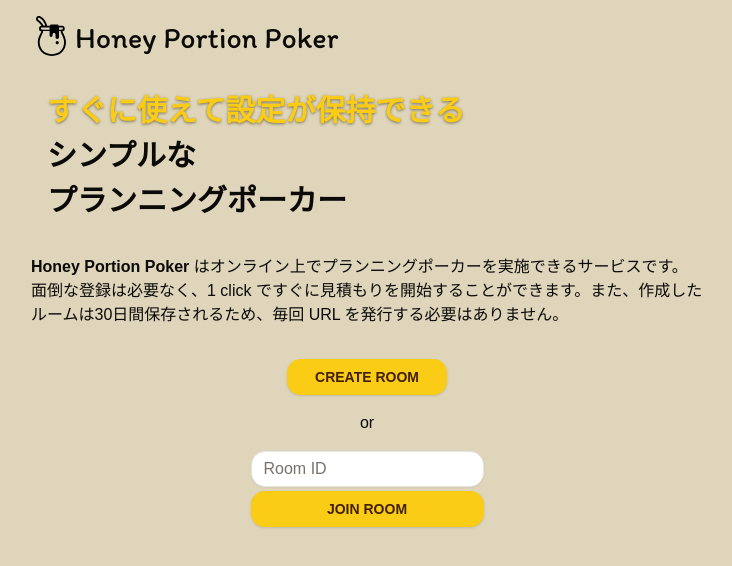
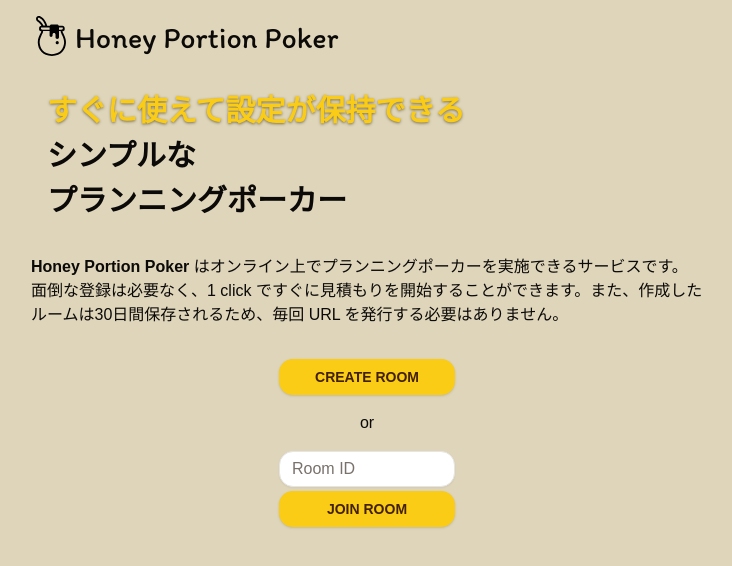
Before and after one commit to harusame0616/honey-portion-porker, a Next.js app in the folder web/: page / in a window 1280 px wide. Shown: the top 566 px of the page, without its empty margins (273-1005 px from the left). Built offline with nearby package versions, Linux system fonts and the light colour scheme.

Commit message:
トップのボタンのサイズ統一

```diff
--- a/web/src/app/new-room-creation-form.tsx
+++ b/web/src/app/new-room-creation-form.tsx
@@ -12,8 +12,8 @@
     undefined
   );
   return (
-    <Form action={formAction}>
-      <Button disabled={isPending} className="w-40 font-bold">
+    <Form action={formAction} className="w-full">
+      <Button disabled={isPending} className="w-full font-bold">
         {isPending ? (
           <ReloadIcon
             className="animate-spin"
--- a/web/src/app/page.tsx
+++ b/web/src/app/page.tsx
@@ -32,10 +32,12 @@
             URL を発行する必要はありません。
           </p>
 
-          <div className="p-8 flex flex-col items-center w-full gap-4">
-            <NewRoomCreationForm />
-            <div>or</div>
-            <RoomJoiningForm />
+          <div className="flex justify-center">
+            <div className="p-8 flex flex-col items-center gap-4 w-60">
+              <NewRoomCreationForm />
+              <div>or</div>
+              <RoomJoiningForm />
+            </div>
           </div>
         </main>
       </div>
--- a/web/src/app/room-joining-form.tsx
+++ b/web/src/app/room-joining-form.tsx
@@ -13,7 +13,7 @@
   });
 
   return (
-    <Form action={formAction}>
+    <Form action={formAction} className="w-full">
       <Input
         type="text"
         placeholder="Room ID"
```
